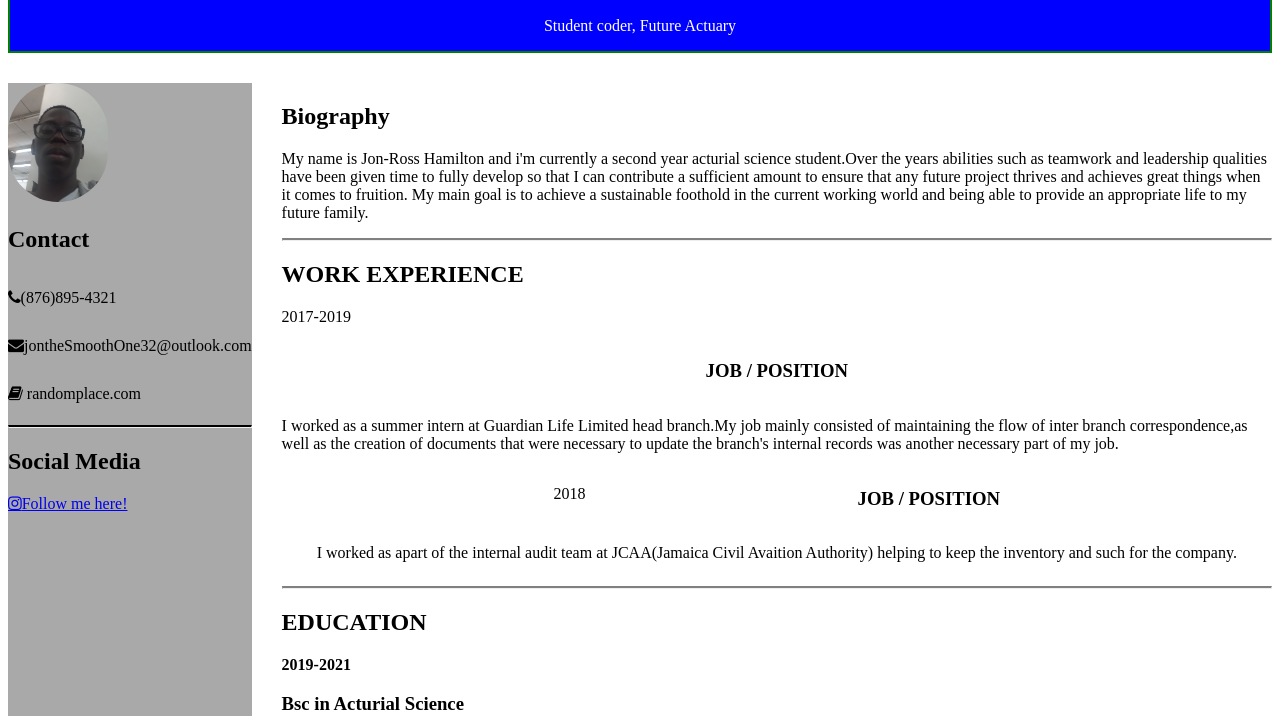
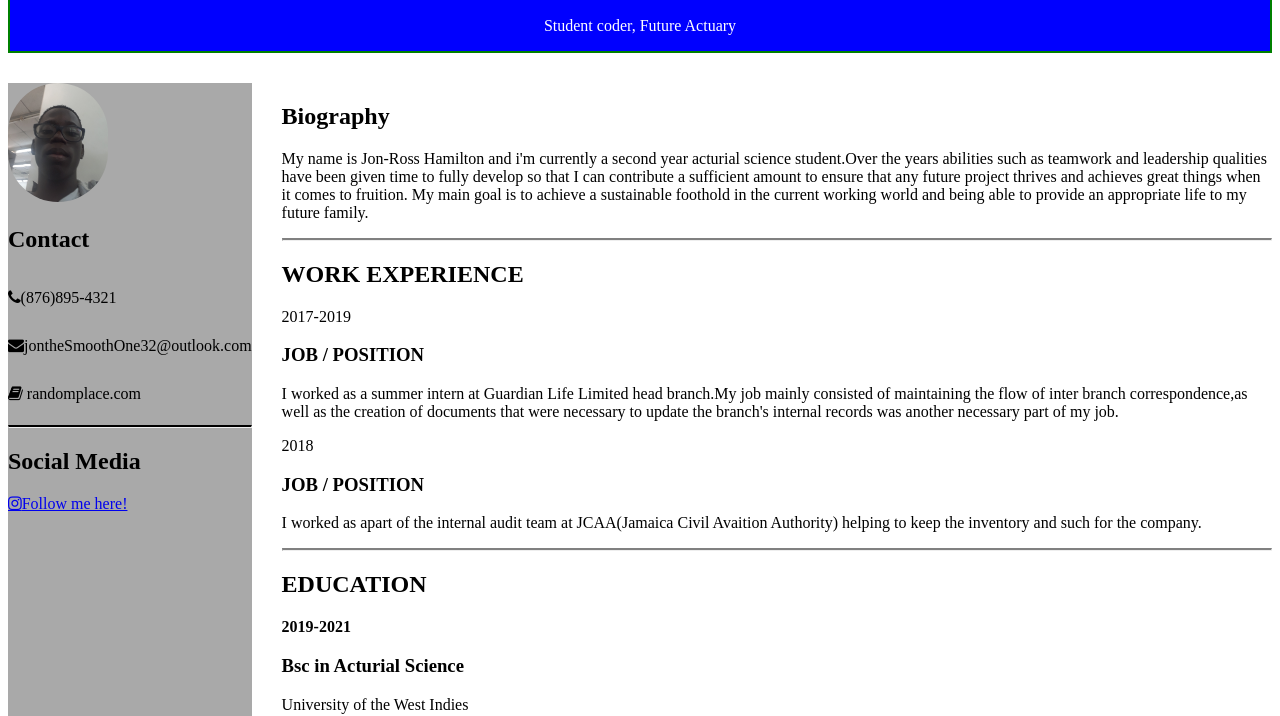
Before and after one commit to johnnythekid/johnnythekid.github.io, a plain HTML site: page index.html in a window 1280 px wide. Shown: the part 89-805 px from the top of the page. Drawn offline with Linux system fonts and the light colour scheme.

Commit message:
Added file

```diff
--- a/index.html
+++ b/index.html
@@ -28,22 +28,35 @@
 
 <p>My name is Jon-Ross Hamilton and  i'm currently a second year acturial science student.Over the years abilities such as teamwork and leadership qualities have been given time to fully develop so that I can contribute  a sufficient amount to ensure that any future project thrives and achieves great things when it comes to fruition. My main goal is to achieve a sustainable foothold in the current working world and being able to provide an appropriate life to my future family.</p>
 <hr class="Body">
+
 <h2 id="WK">Work Experience</h2>
-<p class="Experience">2017-2019</p>
-<div class="Experience">
+<div class="Container1">
+  <div>
+<p class="year">2017-2019</p></div>
+<div>
 <h3 class="Experience">JOB / POSITION</h3>
 <p id="Job">I worked as a summer intern at Guardian Life Limited head branch.My job mainly consisted of  maintaining the flow of inter branch correspondence,as well as the  creation of  documents that were necessary to update the branch's internal records was another necessary part of my job.</p>
-<p>2018</p>
+</div>
+</div>
+<div class="Container2">
+  <div>
+<p class="year">2018</p></div>
+<div>
 <h3 class="Experience">JOB / POSITION</h3>
 <p>I worked as apart of the internal audit team at JCAA(Jamaica Civil Avaition Authority) helping to keep the inventory and such for the company. </p>
 </div>
+</div>
 <hr class="Body">
 <h2 id="Ed">Education</h2>
-<div class="Education">
-<p class="Education">2019-2021</p><h3>Bsc in Acturial Science</h3>
+<div class="Container3">
+<div><p class="Education">2019-2021</p></div>
+<div><h3>Bsc in Acturial Science</h3>
 <p>University of the West Indies</p>
-<p>2022-2025</p><h3>Masters in Economics</h3>
-<p>University of the West Indies</p>
+</div>
+</div>
+<div class="Container4">
+<div><p class="year">2022-2025</p></div><div><h3>Masters in Economics</h3>
+<p>University of the West Indies</p></div>
 </div>
 <hr class="Body">
 <h2> SKILLS / EXPERTISE </h2>
```
